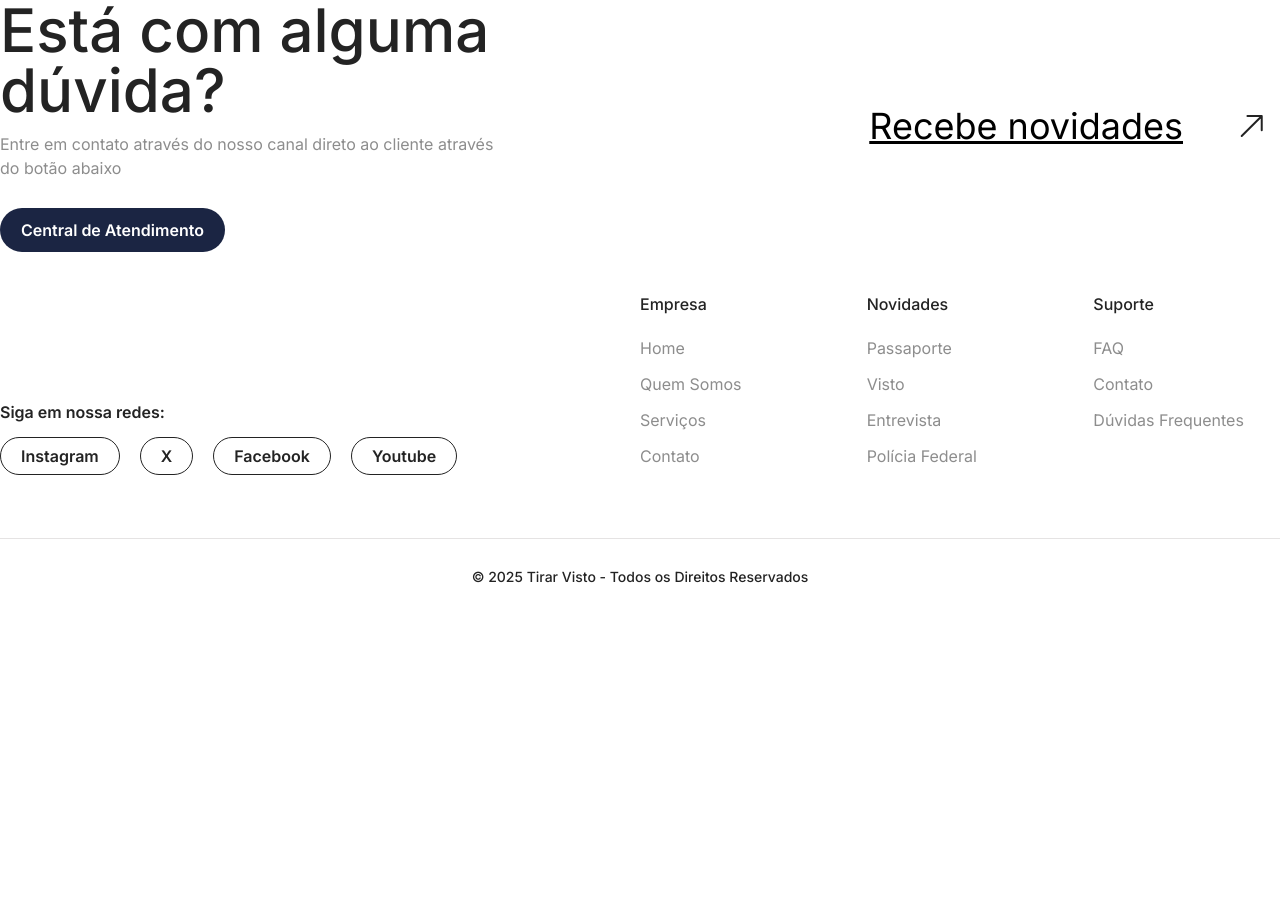
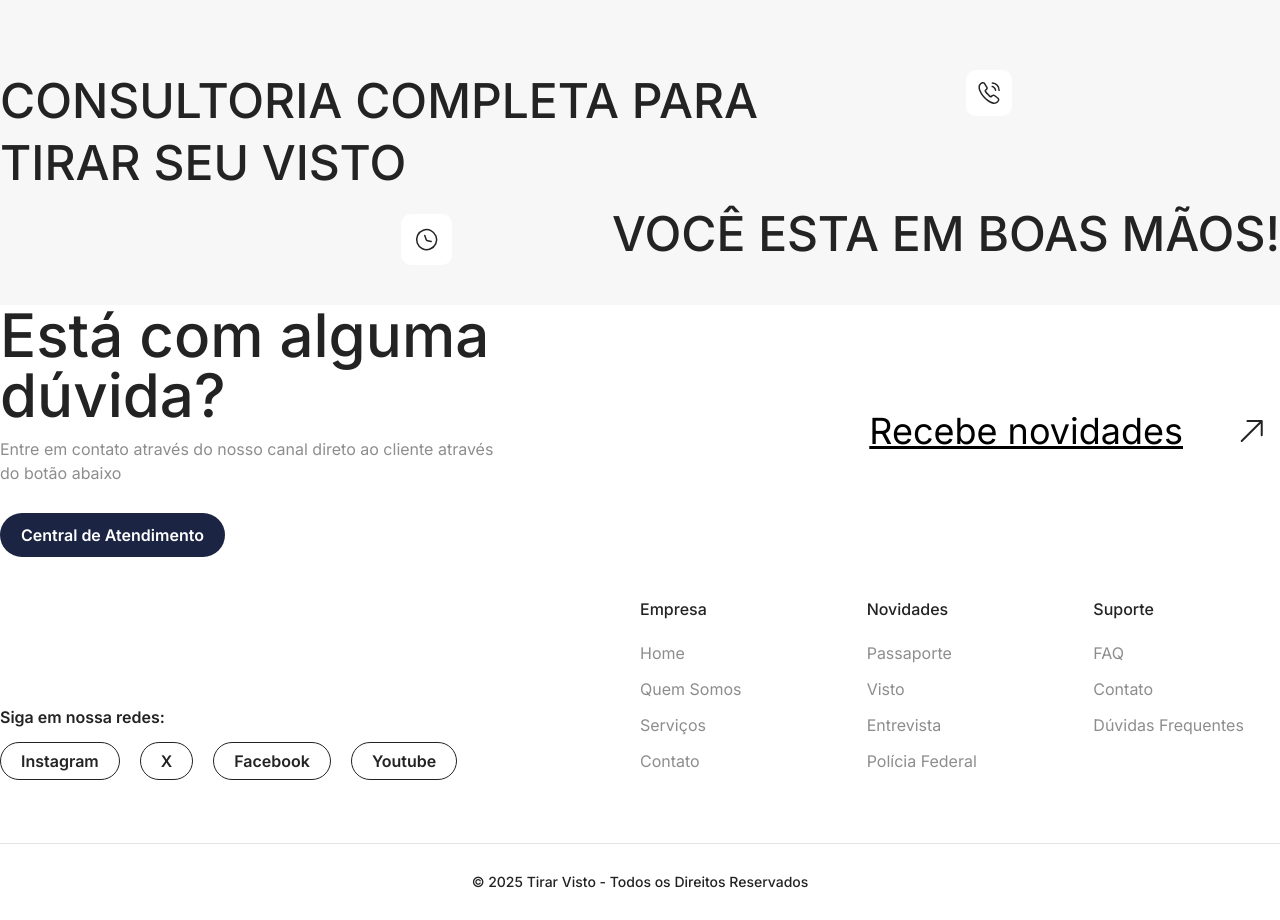
Before and after one commit to LucasAnselmoSilva12345/tirar-visto, a React (Vite) app: page / in a window 1280 px wide. Before the commit the page ends 800 px from the top, so only its background shows below. Built offline with nearby package versions, Linux system fonts and the light colour scheme.

Commit message:
feat: Announcement component
Signed-off-by: LucasAnselmoSilva12345 <lucasanselmodasilva02@gmail.com>

```diff
--- a/src/App.tsx
+++ b/src/App.tsx
@@ -1,8 +1,12 @@
+import { Announcement } from './components/announcement';
 import { Footer } from './components/footer';
 
 export function App() {
   return (
     <>
+      <div className="bg-white-dark">
+        <Announcement />
+      </div>
       <Footer />
     </>
   );
--- /dev/null
+++ b/src/assets/svg/clock.tsx
@@ -0,0 +1,26 @@
+export function Clock() {
+  return (
+    <svg
+      width={31}
+      height={31}
+      viewBox="0 0 31 31"
+      fill="none"
+      xmlns="http://www.w3.org/2000/svg"
+    >
+      <path
+        d="M25.062 12.267c1.869 5.194-.83 10.927-6.024 12.795-5.194 1.869-10.926-.83-12.795-6.024-1.869-5.194.83-10.926 6.024-12.795 5.195-1.869 10.927.83 12.795 6.024z"
+        stroke="#232323"
+        strokeWidth={1.5}
+        strokeLinecap="round"
+        strokeLinejoin="round"
+      />
+      <path
+        d="M20.22 17.389l-3.543-.691c-.616-.119-1.291-.694-1.505-1.287l-1.388-3.858"
+        stroke="#232323"
+        strokeWidth={1.5}
+        strokeLinecap="round"
+        strokeLinejoin="round"
+      />
+    </svg>
+  );
+}
--- /dev/null
+++ b/src/assets/svg/telephone.tsx
@@ -0,0 +1,25 @@
+export function Telephone() {
+  return (
+    <svg
+      width={26}
+      height={26}
+      viewBox="0 0 26 26"
+      fill="none"
+      xmlns="http://www.w3.org/2000/svg"
+    >
+      <path
+        d="M22.623 19.686c-.015.36-.111.726-.296 1.078-.186.352-.42.683-.724.99-.512.518-1.068.885-1.689 1.109a5.022 5.022 0 01-1.964.296c-1.02-.044-2.098-.33-3.226-.87a17.57 17.57 0 01-3.352-2.125 28.752 28.752 0 01-3.157-2.939 28.415 28.415 0 01-2.647-3.386c-.77-1.174-1.38-2.341-1.812-3.491-.43-1.16-.623-2.259-.579-3.298.03-.68.177-1.324.443-1.913.266-.599.67-1.142 1.22-1.619.667-.602 1.38-.882 2.119-.85.28.012.557.084.801.215.255.13.477.32.646.588l2.177 3.367c.17.257.29.492.37.716.08.214.122.426.114.615-.01.24-.091.477-.24.7-.14.225-.34.457-.59.686l-.794.757a.535.535 0 00-.177.393c-.003.08.004.15.02.23.027.082.054.143.072.204.165.337.457.78.874 1.319.427.538.884 1.089 1.38 1.64a30.078 30.078 0 001.526 1.537c.5.462.918.78 1.25.975.049.022.107.054.176.087a.691.691 0 00.248.051.55.55 0 00.417-.152l.791-.717c.26-.239.509-.418.744-.528.236-.13.468-.19.718-.18.19.008.388.057.604.156.216.1.44.24.683.42l3.206 2.49c.252.19.423.408.522.663.089.254.138.506.126.786z"
+        stroke="#232323"
+        strokeWidth={1.5}
+        strokeMiterlimit={10}
+      />
+      <path
+        d="M19.557 10.216c.025-.6-.405-1.54-1.072-2.319-.61-.716-1.436-1.292-2.275-1.328M23.053 10.366a6.995 6.995 0 00-6.693-7.294"
+        stroke="#232323"
+        strokeWidth={1.5}
+        strokeLinecap="round"
+        strokeLinejoin="round"
+      />
+    </svg>
+  );
+}
--- /dev/null
+++ b/src/components/announcement.tsx
@@ -0,0 +1,26 @@
+import { Clock } from '../assets/svg/clock';
+import { Telephone } from '../assets/svg/telephone';
+import { Section } from './Section';
+
+export function Announcement() {
+  return (
+    <Section className="space-y-2 py-10 lg:pt-[70px] lg:pb-10">
+      <div className="flex items-center lg:items-start lg:gap-28">
+        <h2 className="text-base leading-[130.8%] max-w-[300px] font-medium text-black-dark lg:text-5xl uppercase lg:max-w-[854px]">
+          Consultoria completa para tirar seu visto
+        </h2>
+        <div className="bg-white p-2.5 rounded-[10px]">
+          <Telephone />
+        </div>
+      </div>
+      <div className="flex items-center justify-end gap-6 lg:gap-40 lg:items-end">
+        <div className="bg-white p-2.5 rounded-[10px]">
+          <Clock />
+        </div>
+        <h3 className="text-base leading-[130.8%] font-medium text-black-dark lg:text-5xl uppercase">
+          você esta em boas mãos!
+        </h3>
+      </div>
+    </Section>
+  );
+}
--- a/src/index.css
+++ b/src/index.css
@@ -7,6 +7,7 @@
   --color-black-dark: #232323;
   --color-black-medium: #282828;
   --color-gray-dark: #8d8d8d;
+  --color-white-dark: #f7f7f7;
   --color-white-medium: #e5e5e5;
   --color-white-light: #e5e3e3;
   --color-blue-dark: #1b2543;
```
